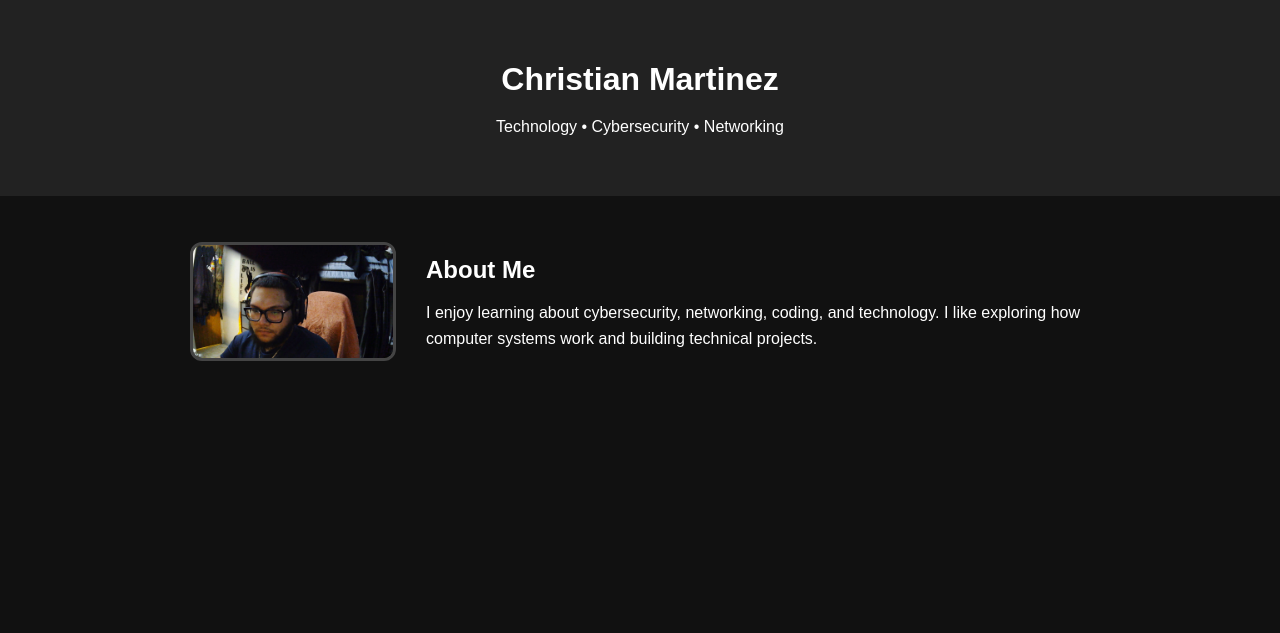
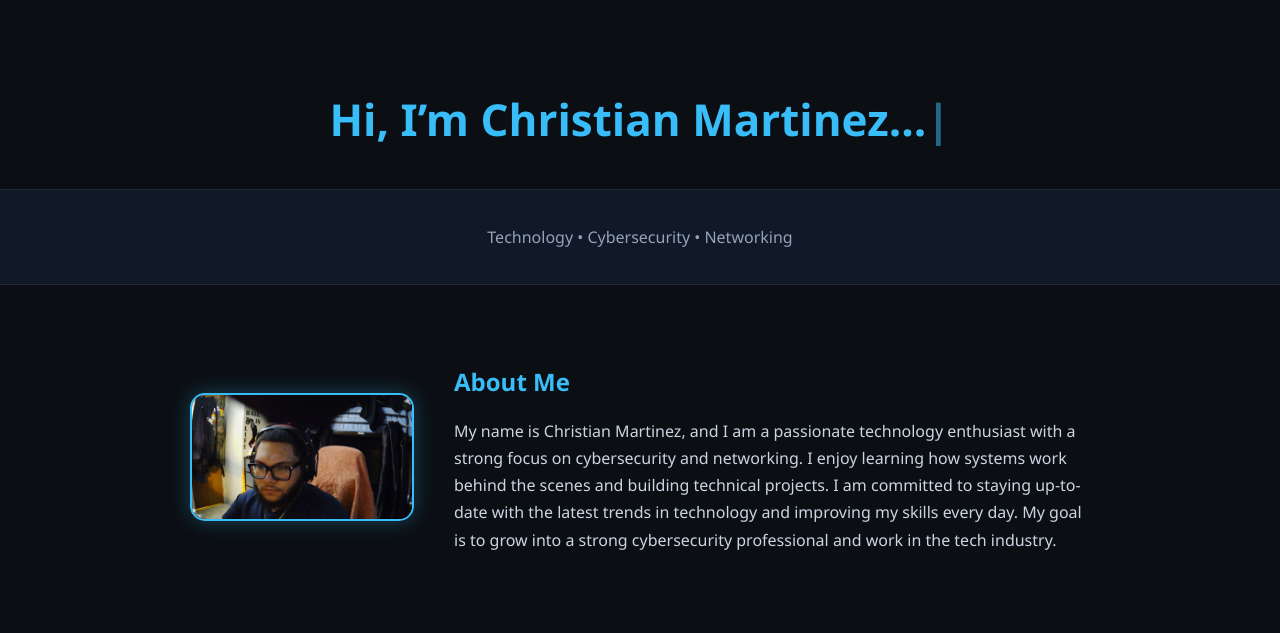
Before and after one commit to christianmart0911-gif/christianmart0911.github.io, a plain HTML site: page index.html in a window 1280 px wide. Drawn offline with Linux system fonts and the light colour scheme.

Commit message:
Update website design

```diff
--- a/index.html
+++ b/index.html
@@ -6,13 +6,20 @@
     <title>Christian Martinez</title>
     <link rel="stylesheet" href="style.css">
 </head>
+
 <body>
 
+    <!-- Typing intro -->
+    <div class="intro">
+        <h1><span id="typing"></span></h1>
+    </div>
+
+    <!-- Header -->
     <header>
-        <h1>Christian Martinez</h1>
         <p>Technology • Cybersecurity • Networking</p>
     </header>
 
+    <!-- About section -->
     <section class="about">
         <img src="me.jpg" alt="photo of Christian Martinez" class="profile-pic">
 
@@ -20,12 +27,26 @@
             <h2>About Me</h2>
 
             <p>
-                I enjoy learning about cybersecurity, networking,
-                coding, and technology. I like exploring how
-                computer systems work and building technical projects.
+                My name is Christian Martinez, and I am a passionate technology enthusiast with a strong focus on cybersecurity and networking. I enjoy learning how systems work behind the scenes and building technical projects. I am committed to staying up-to-date with the latest trends in technology and improving my skills every day. My goal is to grow into a strong cybersecurity professional and work in the tech industry.
             </p>
         </div>
     </section>
 
+    <!-- Typing animation -->
+    <script>
+        const text = "Hi, I’m Christian Martinez...";
+        let i = 0;
+
+        function typeEffect() {
+            if (i < text.length) {
+                document.getElementById("typing").innerHTML += text.charAt(i);
+                i++;
+                setTimeout(typeEffect, 100);
+            }
+        }
+
+        typeEffect();
+    </script>
+
 </body>
 </html>
--- a/style.css
+++ b/style.css
@@ -1,36 +1,69 @@
 body {
-    font-family: Arial, sans-serif;
-    background: #111;
-    color: white;
+    font-family: 'Segoe UI', Arial, sans-serif;
+    background: #0b0f14;
+    color: #e6e6e6;
     margin: 0;
     padding: 0;
 }
 
+/* Typing intro */
+.intro {
+    text-align: center;
+    padding: 60px 20px 10px 20px;
+}
+
+.intro h1 {
+    font-size: 44px;
+    color: #38bdf8;
+    font-weight: 600;
+}
+
+/* blinking cursor */
+#typing::after {
+    content: "|";
+    animation: blink 0.7s infinite;
+    color: #38bdf8;
+}
+
+@keyframes blink {
+    50% { opacity: 0; }
+}
+
+/* Header */
 header {
     text-align: center;
-    padding: 40px;
-    background: #222;
+    padding: 20px;
+    border-top: 1px solid #1f2937;
+    border-bottom: 1px solid #1f2937;
+    background: #111827;
 }
 
+header p {
+    color: #94a3b8;
+}
+
+/* About section */
 .about {
     display: flex;
     align-items: center;
-    gap: 30px;
-    padding: 40px;
+    gap: 40px;
+    padding: 60px;
     max-width: 900px;
     margin: auto;
 }
 
 .about img {
-    width: 200px;
-    border-radius: 12px;
-    border: 3px solid #444;
+    width: 220px;
+    border-radius: 15px;
+    border: 2px solid #38bdf8;
+    box-shadow: 0 0 20px rgba(56, 189, 248, 0.3);
 }
 
-h1, h2 {
-    margin-bottom: 10px;
+.about h2 {
+    color: #38bdf8;
 }
 
-p {
-    line-height: 1.6;
+.about p {
+    line-height: 1.7;
+    color: #cbd5e1;
 }
```
